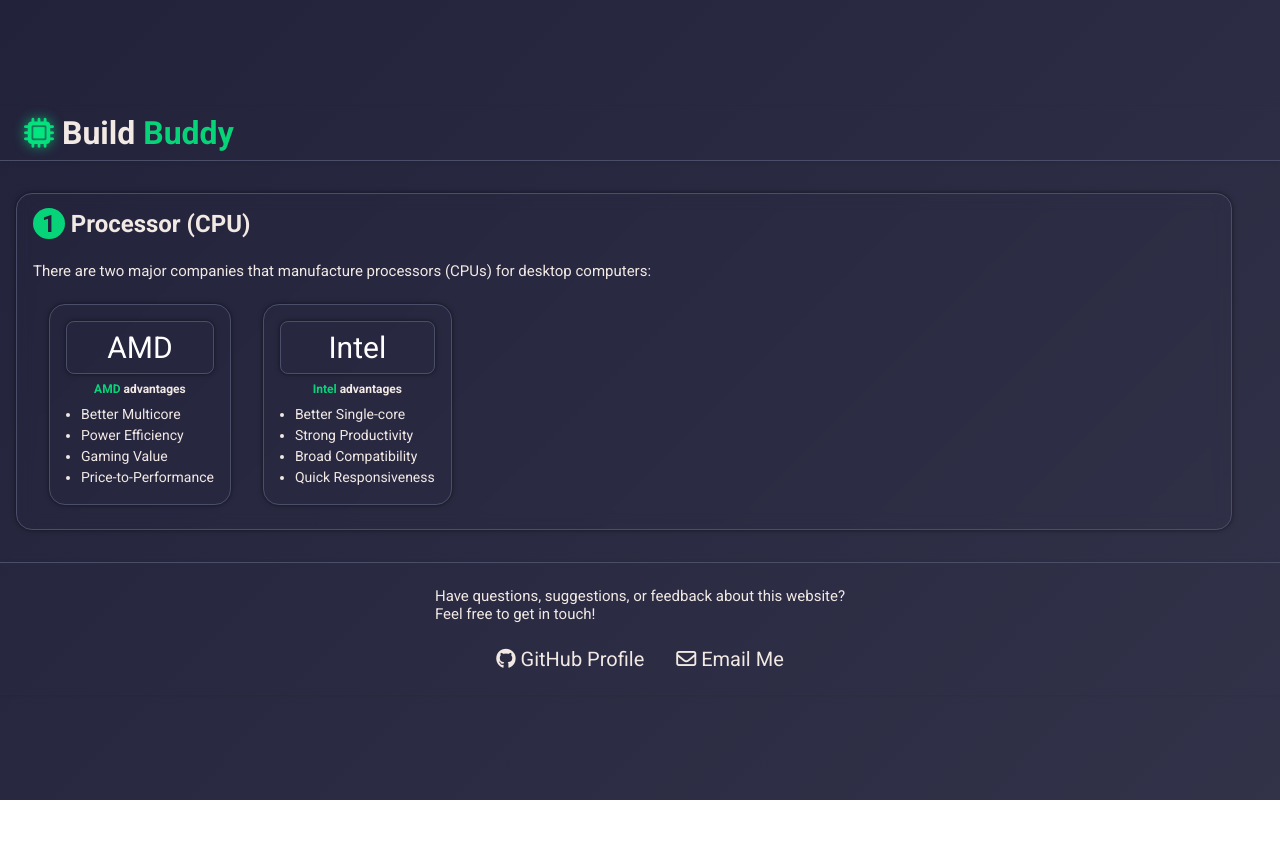
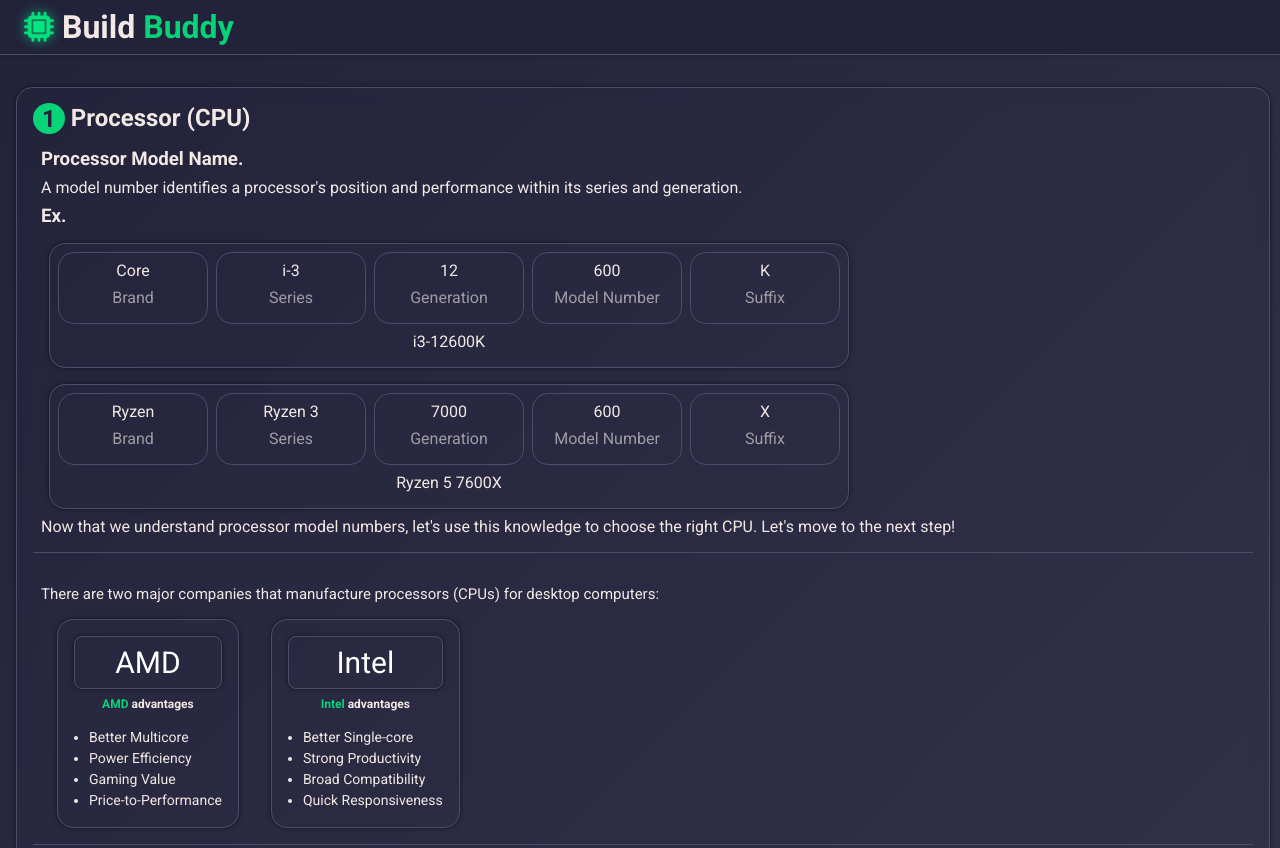
Before and after one commit to Challs69/PC-Build-Web, a plain HTML site: page pcBuildPage.html in a window 1280 px wide. Shown: the top 848 px of the page. Before the commit the page ends 800 px from the top, so only its background shows below. Drawn offline with Linux system fonts and the light colour scheme.

Commit message:
day 6:add logic and remain content

```diff
--- a/bldPageScript.js
+++ b/bldPageScript.js
@@ -23,7 +23,7 @@ intelBtn.addEventListener("click", (event) => {
 
 });
 
-// to show intel series
+// to show intel core series
 
 const showIntelSeries = document.getElementById("intel-series-choose")
 const intelCoreBtn = document.getElementById("intelCoreBtn")
@@ -32,3 +32,12 @@ intelCoreBtn.addEventListener("click", () => {
     showIntelSeries.classList.toggle("active")
     console.log("hi1")
 })
+
+// to show intel i3 genration
+
+const showIntelGene = document.getElementById("intel-gene-choose")
+const intelI3Btn = document.getElementById("intelI3Btn")
+
+intelI3Btn.addEventListener("click", () => {
+    showIntelGene.classList.toggle("active")
+})
--- a/bldPageStyle.css
+++ b/bldPageStyle.css
@@ -27,6 +27,13 @@ span{
 }
 
 /* header */
+
+header{
+    position: sticky;
+    top: 0;
+    z-index: 1000;
+    background-color: #22223b;
+}
 
 .head-container{
     border-bottom: 1px solid #4a4e69;
@@ -67,7 +74,7 @@ span{
     margin: 32px 16px;
     box-shadow: 0 0 5px rgba(0, 0, 0, 0.5);
     text-align: center;
-    width: 95%;
+    width: 98%;
     /* max-width: 100%; */
     backdrop-filter: blur(8px);
     -webkit-backdrop-filter: blur(8px);
@@ -78,6 +85,8 @@ span{
     justify-content: flex-start;
     align-items: flex-start;
     gap: 8px;
+
+    text-align: left;
 }
 
 h2{
@@ -96,11 +105,19 @@ h2 span{
 .content{
     display: flex;
     flex-direction: column;
+    border-bottom: 1px solid #4a4e69;
+    width: 100%;
+    padding: 8px;
 }
 
 .info{
     font-size: 15px;
     padding: 16px 0px;
+    text-align: left;
+}
+
+.subInfo{
+    width: 220px;
 }
 
 /* cards container */
@@ -202,6 +219,57 @@ h2 span{
     visibility: visible;
     transform: translateY(0);
     position: relative;
+    border-bottom: 1px solid #4a4e69;
+    width: 100%;
+    padding: 8px;
+}
+
+/* content ex. */
+
+.content h3{
+    padding-bottom: 8px;
+}
+
+.content p {
+    padding-bottom: 8px;
+}
+
+/* exmaples */
+
+.exapmles-container{
+    display: flex;
+    flex-wrap: wrap;
+
+}
+
+.brand-exmaples{
+    display: flex;
+    flex-direction: column;
+    border-radius: 16px;
+    border: 1px solid #4a4e69;
+    padding: 8px;
+    text-align: center;
+    margin: 8px;
+    box-shadow: 0 0 5px rgba(0, 0, 0, 0.5);
+}
+
+.parts-container{
+    display: flex;
+    margin-bottom: 8px;
+    gap: 8px;
+    flex-wrap: wrap;
+}
+
+.parts{
+    text-align: center;
+    border-radius: 16px;
+    border: 1px solid #4a4e69;
+    padding: 8px;
+    width: 150px;
+}
+
+.subHead{
+    opacity: 0.6;
 }
 
 /* footer */
--- a/pcBuildPage.html
+++ b/pcBuildPage.html
@@ -32,6 +32,89 @@
             <div class="sections" id="processor-card">
 
                 <h2><span class="num">1</span> Processor (CPU)</h2>
+
+                <div class="content">
+                    <h3>Processor Model Name.</h3>
+                    <p>A model number identifies a processor's position and performance within its series and generation.</p>
+                    <h3>Ex.</h3>
+
+                    <div class="exapmles-container">
+
+                        <div class="brand-exmaples" id="intel-example">
+
+                            <div class="parts-container">
+
+                                <div class="parts">
+                                    <p>Core</p>
+                                    <p class="subHead">Brand</p>
+                                </div>
+
+                                <div class="parts">
+                                    <p>i-3</p>
+                                    <p class="subHead">Series</p>
+                                </div>
+
+                                <div class="parts">
+                                    <p>12</p>
+                                    <p class="subHead">Generation</p>
+                                </div>
+
+                                <div class="parts">
+                                    <p>600</p>
+                                    <p class="subHead">Model Number</p>
+                                </div>
+
+                                <div class="parts">
+                                    <p>K</p>
+                                    <p class="subHead">Suffix</p>
+                                </div>
+
+                            </div>
+
+                            <p>i3-12600K</p>
+
+                        </div>
+
+                        <div class="brand-exmaples" id="amd-example">
+
+                            <div class="parts-container">
+
+                                <div class="parts">
+                                    <p>Ryzen</p>
+                                    <p class="subHead">Brand</p>
+                                </div>
+
+                                <div class="parts">
+                                    <p>Ryzen 3</p>
+                                    <p class="subHead">Series</p>
+                                </div>
+
+                                <div class="parts">
+                                    <p>7000</p>
+                                    <p class="subHead">Generation</p>
+                                </div>
+
+                                <div class="parts">
+                                    <p>600</p>
+                                    <p class="subHead">Model Number</p>
+                                </div>
+
+                                <div class="parts">
+                                    <p>X</p>
+                                    <p class="subHead">Suffix</p>
+                                </div>
+
+                            </div>
+
+                            <p>Ryzen 5 7600X</p>
+
+                        </div>
+
+                    </div>
+
+                    <p>Now that we understand processor model numbers, let's use this knowledge to choose the right CPU. Let's move to the next step!</p>
+
+                </div>
 
                 <div class="content" id="companies-choose">
                     <p class="info">There are two major companies that manufacture processors (CPUs) for desktop computers:</p>
@@ -113,7 +196,7 @@
                     <div class="cards-container">
 
                         <div class="card">
-                            <p class="btns">Core i3</p>
+                            <p class="btns" id="intelI3Btn">Core i3</p>
 
                             <h3><span>i3</span> made for:</h3>
 
@@ -168,6 +251,36 @@
 
                 </div>
 
+                <div class="sub-sections" id="intel-gene-choose">
+                    <p class="info">Newer generations usually offer better performance, improved efficiency and new features but with higher prices. Choosing the right generation helps you get better value for your money.</p>
+
+                    <div class="cards-container">
+
+                        <div class="card">
+                            <p class="btns">12th Gen</p>
+
+                            <p class="subInfo">Choose for budget-friendly builds and basic gaming.</p>
+
+                        </div>
+
+                        <div class="card">
+                            <p class="btns">13 Gen</p>
+
+                            <p class="subInfo">Choose for slightly better performance and multitasking.</p>
+
+                        </div>
+
+                        <div class="card">
+                            <p class="btns">14th Gen</p>
+
+                            <p class="subInfo">Choose for higher clock speeds and better overall performance.</p>
+
+                        </div>
+
+                    </div>
+
+                </div>
+
             </div>
 
         </div>
```
